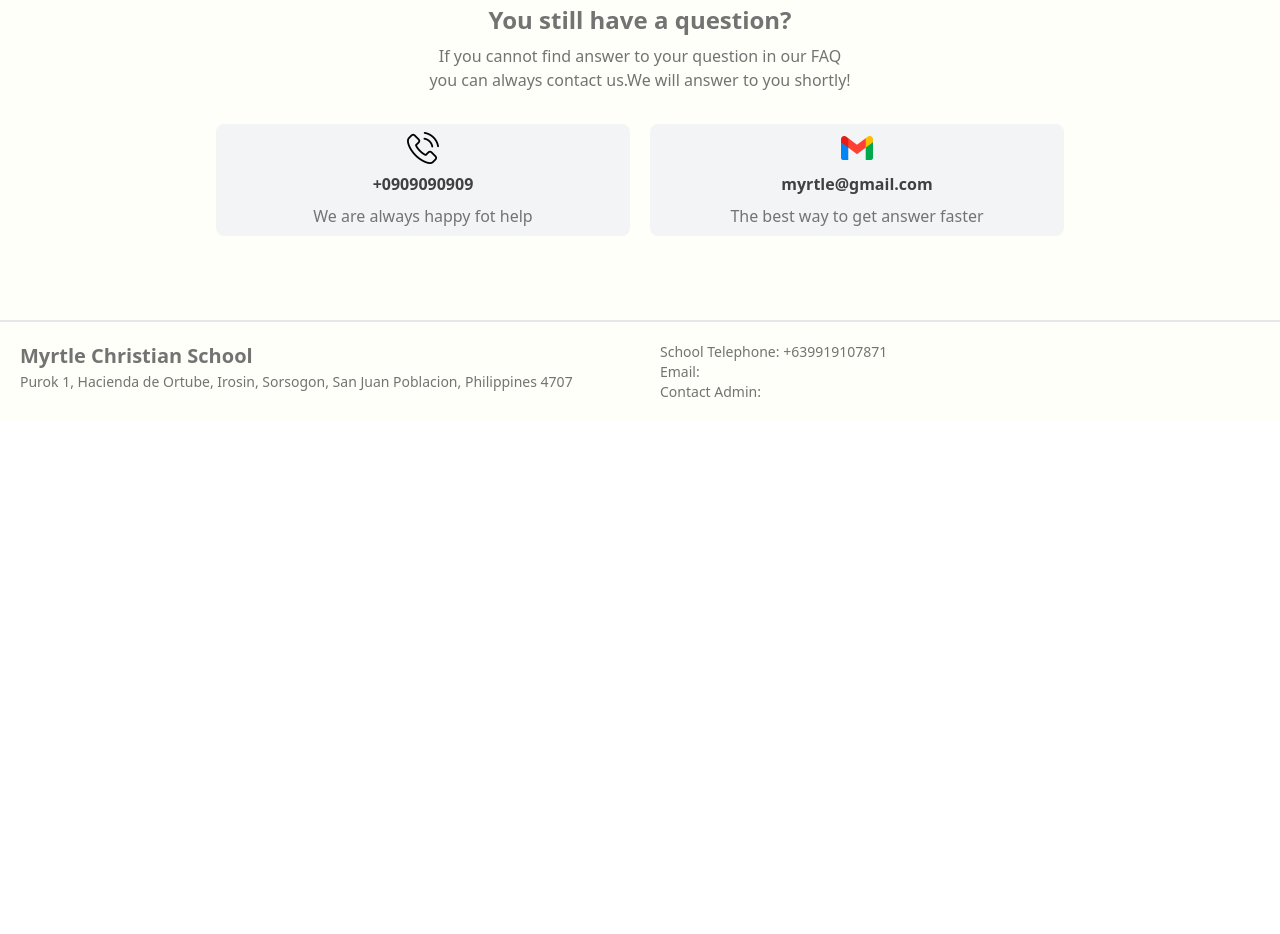
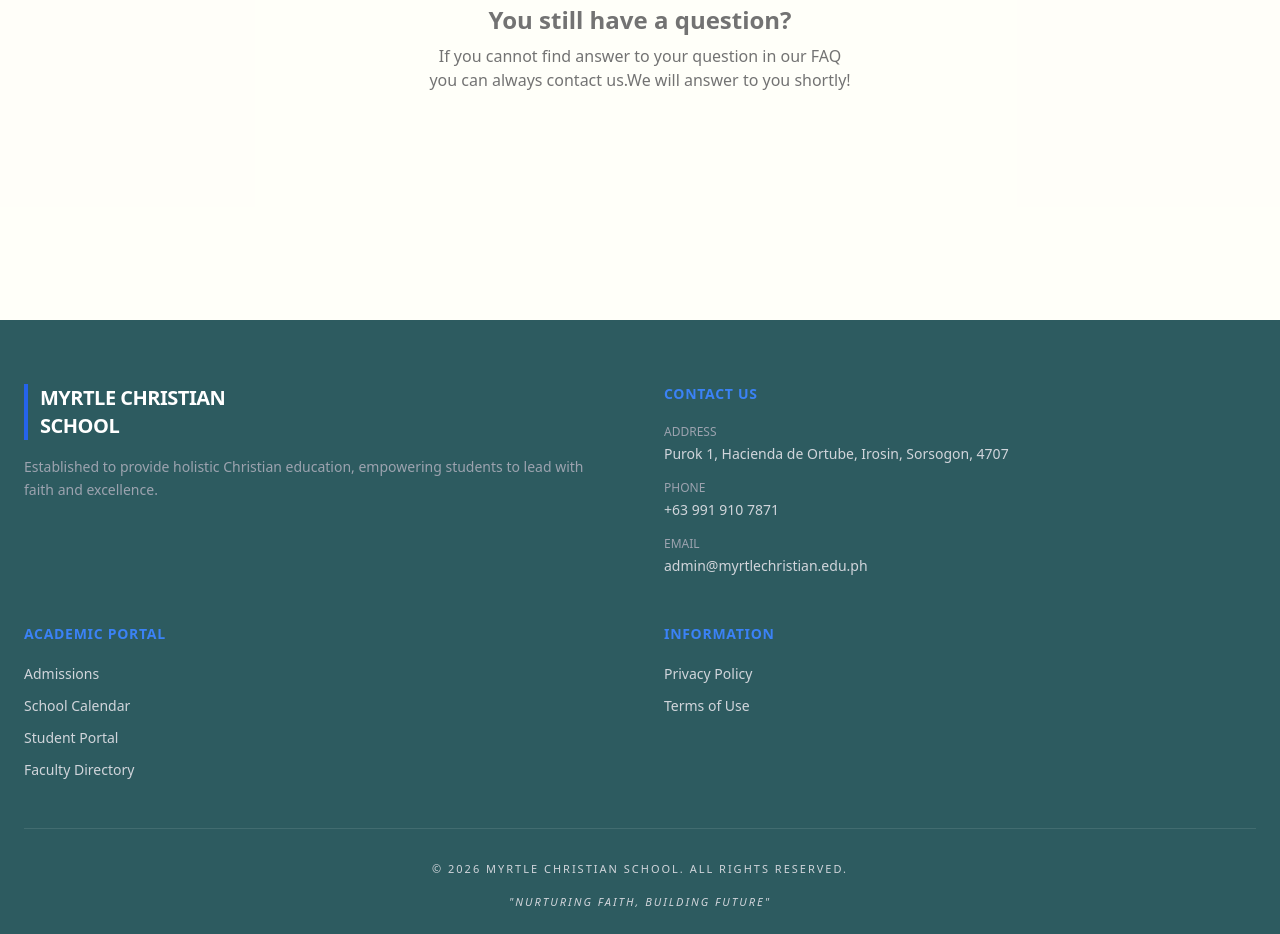
Before and after one commit to christiaaann/MyrtleSchool, a React (Vite) app: page / in a window 1280 px wide. Shown: the part 2080-3014 px from the top of the page. Before the commit the page ends 2502 px from the top, so only its background shows below. Built offline with nearby package versions, Linux system fonts and the light colour scheme; no server answers.

Commit message:
Update Landing.jsx from for-review

```diff
--- a/src/pages/public/Landing.jsx
+++ b/src/pages/public/Landing.jsx
@@ -266,7 +266,7 @@ const Landing = () => {
         <p className='text-neutral-500 mt-2 text-center flex flex-col'>If you cannot find answer to your question in our FAQ
         <span>you can always contact us.We will answer to you shortly!</span>
         </p>
-         <div className='flex flex-col tablet:flex-row gap-5 items-center mt-8'>
+         {/* <div className='flex flex-col tablet:flex-row gap-5 items-center mt-8'>
           <div className='flex justify-center w-full'>
            <div className='bg-gray-100 rounded-lg flex gap-2 flex-col items-center p-2 w-[28rem] tablet:w-full'>
             <img className='w-8' src={iconcall} alt="" />
@@ -281,32 +281,77 @@ const Landing = () => {
             <p className='text-neutral-500'>The best way to get answer faster</p>
            </div>
          </div>
-         </div>
+         </div> */}
 
         </div>
       </div>
 </div>
 
 
-        <footer className=" p-5 border-t-2">
-        <div className="flex flex-col gap-1 tablet:gap-10 tablet:flex-row justify-around">
-          <div className="text-neutral-500 w-full leading-6 text-sm">
-            <h1 className="text-xl font-bold text-neutral-500">
-              Myrtle Christian School
-            </h1>
-            <p>
-              Purok 1, Hacienda de Ortube, Irosin, Sorsogon, San Juan
-              Poblacion, Philippines 4707
-            </p>
+<footer className="bg-[#2D5B60] text-white pt-16 pb-6">
+  <div className="max-w-7xl mx-auto px-6 lg:px-8">
+    <div className="grid grid-cols-2 md:grid-cols-2 lg:grid-cols-4 gap-12 pb-12 border-b border-white/10">
+
+      {/* 1. School Identity */}
+      <div className="col-span-1 lg:col-span-1">
+        <h2 className="text-xl font-bold tracking-tight mb-4 border-l-4 border-blue-600 pl-3">
+          MYRTLE CHRISTIAN<br/>SCHOOL
+        </h2>
+        <p className="text-gray-400 text-sm leading-relaxed mb-6">
+          Established to provide holistic Christian education, empowering students to lead with faith and excellence.
+        </p>
+      </div>
+
+      {/* 2. Contact Information */}
+      <div>
+        <h3 className="text-sm font-semibold uppercase tracking-wider mb-5 text-blue-500">Contact Us</h3>
+        <div className="space-y-4 text-sm text-gray-300">
+          <div className="flex flex-col gap-1">
+            <span className="text-gray-400 text-xs font-medium uppercase">Address</span>
+            <p>Purok 1, Hacienda de Ortube, Irosin, Sorsogon, 4707</p>
           </div>
-
-          <div className="text-neutral-500 w-full text-sm">
-            <p>School Telephone: +639919107871</p>
-            <p>Email:</p>
-            <p>Contact Admin:</p>
+          <div className="flex flex-col gap-1">
+            <span className="text-gray-400 text-xs font-medium uppercase">Phone</span>
+            <p className="hover:text-white transition-colors">+63 991 910 7871</p>
+          </div>
+          <div className="flex flex-col gap-1">
+            <span className="text-gray-400 text-xs font-medium uppercase">Email</span>
+            <p className="hover:text-white transition-colors font-medium">admin@myrtlechristian.edu.ph</p>
           </div>
         </div>
-      </footer>
+      </div>
+
+      {/* 3. Quick Links (Standard sa School Sites) */}
+      <div>
+        <h3 className="text-sm font-semibold uppercase tracking-wider mb-5 text-blue-500">Academic Portal</h3>
+        <ul className="space-y-3 text-sm text-gray-300">
+          <li><a href="#" className="hover:text-white transition-colors">Admissions</a></li>
+          <li><a href="#" className="hover:text-white transition-colors">School Calendar</a></li>
+          <li><a href="#" className="hover:text-white transition-colors">Student Portal</a></li>
+          <li><a href="#" className="hover:text-white transition-colors">Faculty Directory</a></li>
+        </ul>
+      </div>
+
+      {/* 4. Support & Transparency */}
+      <div>
+        <h3 className="text-sm font-semibold uppercase tracking-wider mb-5 text-blue-500">Information</h3>
+        <ul className="space-y-3 text-sm text-gray-300">
+          <li><a href="#" className="hover:text-white transition-colors">Privacy Policy</a></li>
+          <li><a href="#" className="hover:text-white transition-colors">Terms of Use</a></li>
+        </ul>
+      </div>
+
+    </div>
+
+    {/* Bottom Bar */}
+    <div className="mt-8 flex flex-col md:flex-row justify-between items-center gap-4 text-[11px] text-gray-300 font-medium uppercase tracking-[2px]">
+      <p>© {new Date().getFullYear()} Myrtle Christian School. All Rights Reserved.</p>
+      <div className="flex gap-6 italic">
+        "Nurturing Faith, Building Future"
+      </div>
+    </div>
+  </div>
+</footer>
 
 </div>
 </div>
```
